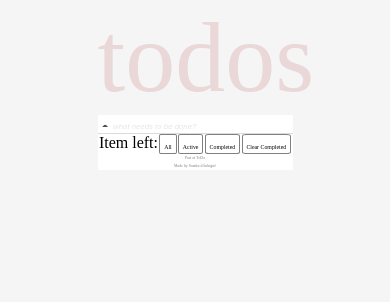
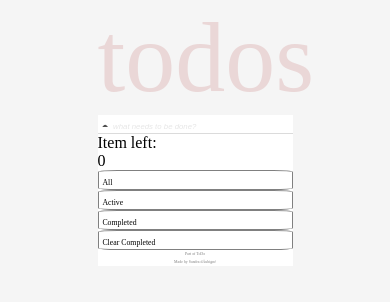
Before and after one commit to SandraDaubigne/Frontend_project, a plain HTML site: page index.html in a window 390 px wide. Both pictures are taken after a click on the label "All". Drawn offline with Linux system fonts and the light colour scheme.

Commit message:
item left ro delete button

```diff
--- a/CSS/style.css
+++ b/CSS/style.css
@@ -117,7 +117,7 @@ h1{
 }
 
 #buttons label span{
-  font-size: 1.5vw;
+  font-size: 2vw;
   margin: 1vw;
 
 }
@@ -133,3 +133,14 @@ h1{
   margin: 0.5vw;
   color: grey;
 }
+
+@media (max-width: 600px){
+
+    #buttons{
+    display: flex;
+    flex-direction: column;
+    justify-content: space-evenly;
+
+  }
+
+}
--- a/JS/app.js
+++ b/JS/app.js
@@ -55,8 +55,8 @@
             select.addEventListener("click", function(){
                 let items = document.querySelectorAll('input[type="checkbox"]:not(:checked).box').length;
                 document.getElementById("left").innerHTML = items;
+                itemLeft();
             });
-
 
       //Se hur många ofärdiga föremål som återstår ("X items left")för funktioner
     function itemLeft(){
@@ -67,6 +67,13 @@
 
     }//Slut på mamma funktion
 
+    //Se hur många ofärdiga föremål som återstår ("X items left")för funktioner
+    function itemLeft(){
+        let items = document.querySelectorAll('input[type="checkbox"]:not(:checked).box').length;
+        document.getElementById("left").innerHTML = items;
+    }
+
+
     //------Markera alla föremål som färdiga/ofärdiga.--//
     function selectAll(source) {
         let checkboxes = document.getElementsByClassName('box');
@@ -76,8 +83,9 @@
         itemLeft();
     }
 
+
+
     function showAll(){
-
         let texts = document.querySelectorAll('li');
             for(let i = 0; i<texts.length; i++){
                 let txt = texts[i];
```
Lines whose indentation alone changed are shown as unchanged.
